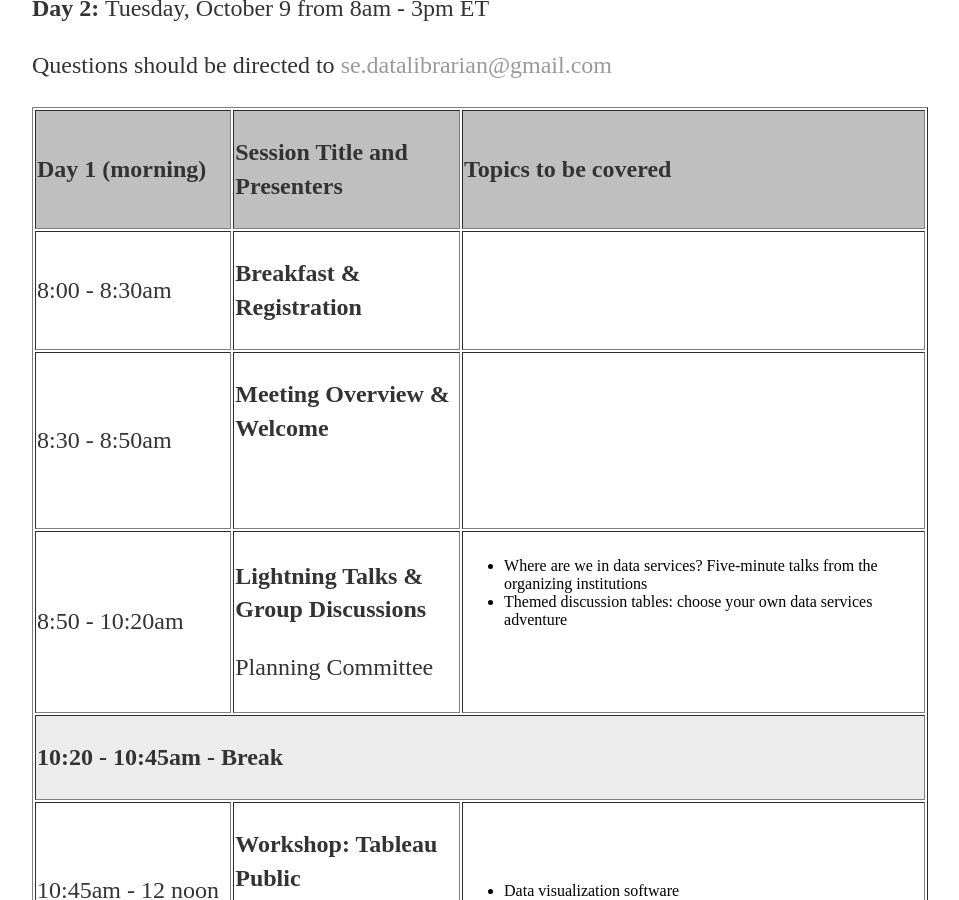
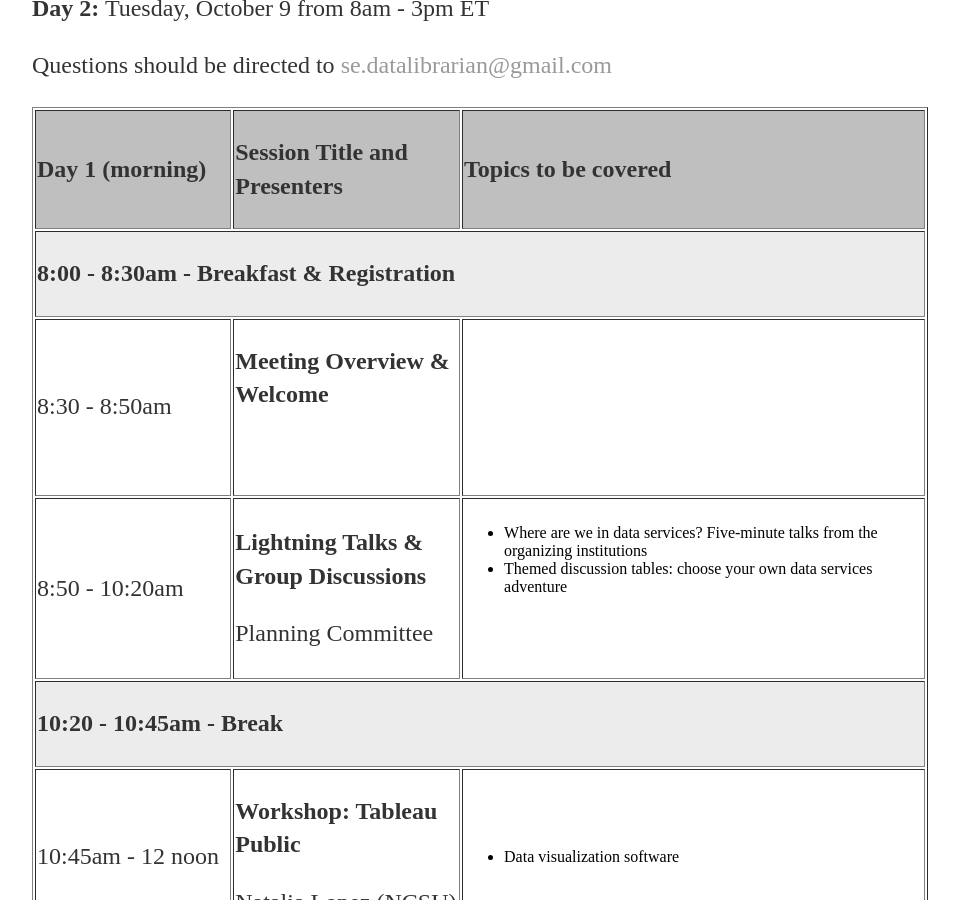
Before and after one commit to se-datalibrarian/test, a Jekyll site: the page built from program/index.html, in a window 1280 px wide and 900 px high, scrolled down 527 px. Shown: the whole window, without its empty margins (160-1119 px from the left). Built offline with Jekyll 4.4.1, drawn with Linux system fonts in a browser that asks for light colours.

Commit message:
Updated via the Open Science Framework

```diff
--- a/program/index.html
+++ b/program/index.html
@@ -31,15 +31,9 @@ title:  Program for the SE Data Librarian Symposium
 <p><strong>Topics to be covered</strong></p>
 </td>
 </tr>
-<tr>
-<td width="92">
-<p>8:00 - 8:30am</p>
-</td>
-<td width="113">
-<p><strong>Breakfast &amp; Registration</strong></p>
-</td>
-<td width="279">
-<p><strong>&nbsp;</strong></p>
+<tr bgcolor="#ECECEC">
+<td colspan="3" width="484">
+<p><strong>8:00 - 8:30am - Breakfast &amp; Registration</strong></p>
 </td>
 </tr>
 <tr>
```
